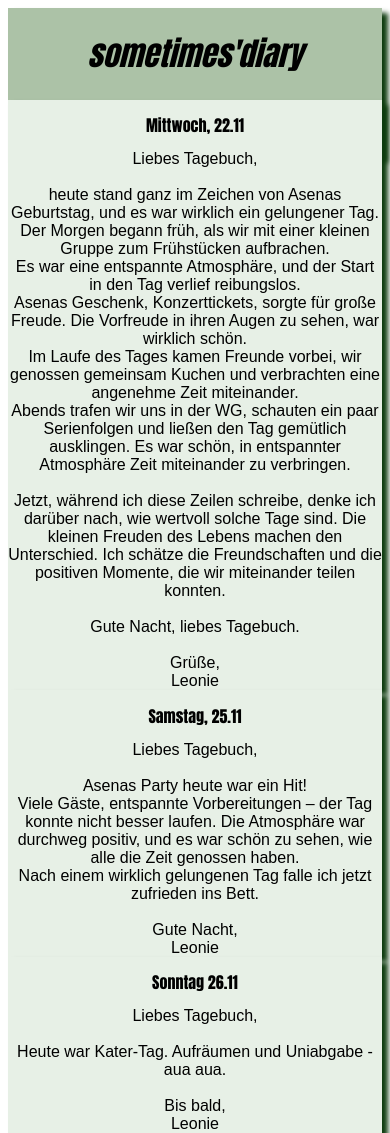
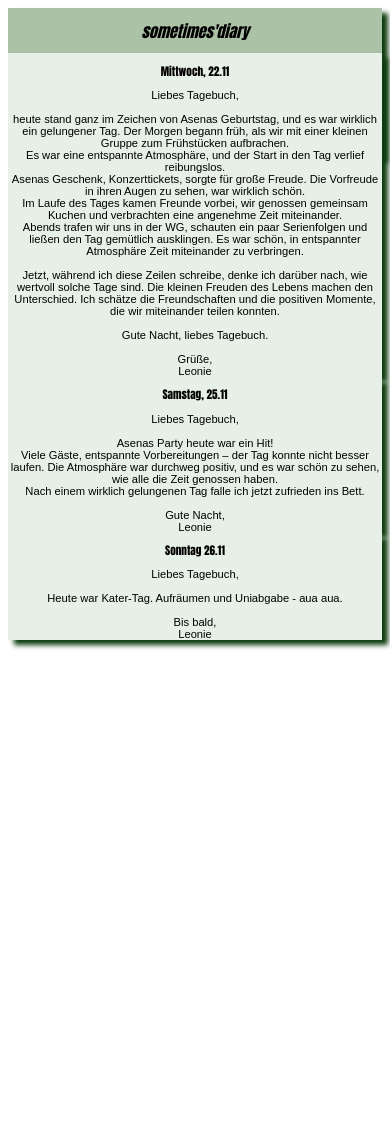
Before and after one commit to leoniemohr/EIA1_WiSe23, a plain HTML site: page L04.2/index.html in a window 390 px wide. After the commit the page ends 844 px from the top, so only its background shows below. Drawn offline with Linux system fonts and the light colour scheme.

Commit message:
Update style.css

```diff
--- a/L04.2/style.css
+++ b/L04.2/style.css
@@ -48,14 +48,14 @@ p {
 }
 
 /* Media Query for screens with a width <= 767px */
-@media only screen and (max-width: 767px) {
+@media only screen and (max-width: 430px) {
     h1 {
-        font-size: 200%; /* Adjust font size for h1 on smaller screens */
+        font-size: 100%; /* Adjust font size for h1 on smaller screens */
     }
 
     h2,
     p {
-        font-size: 100%; /* Adjust font size for h2 and p on smaller screens */
+        font-size: 70%; /* Adjust font size for h2 and p on smaller screens */
         text-align: center; /* Adjust text alignment for h2 and p on smaller screens */
     }
 }
```
